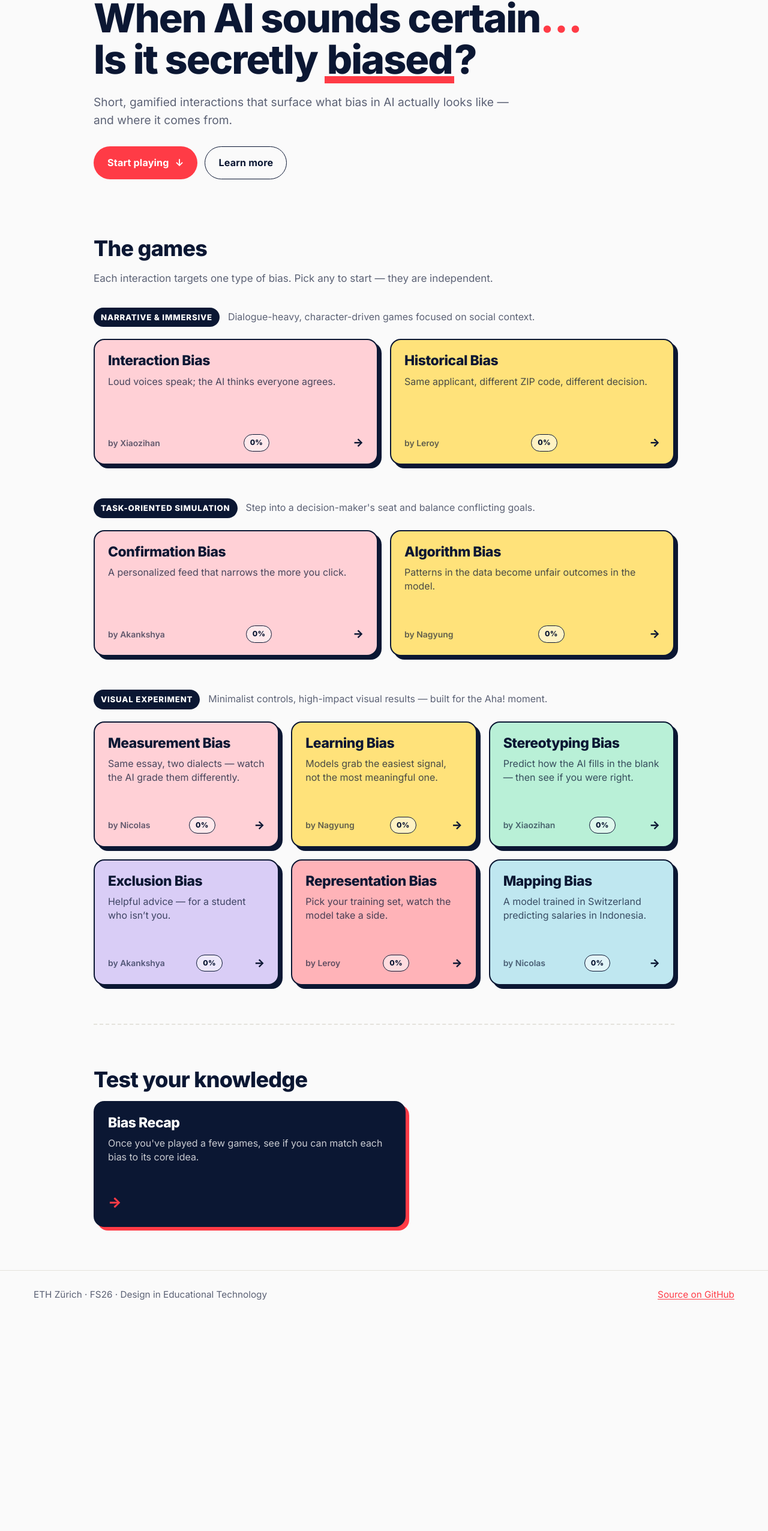
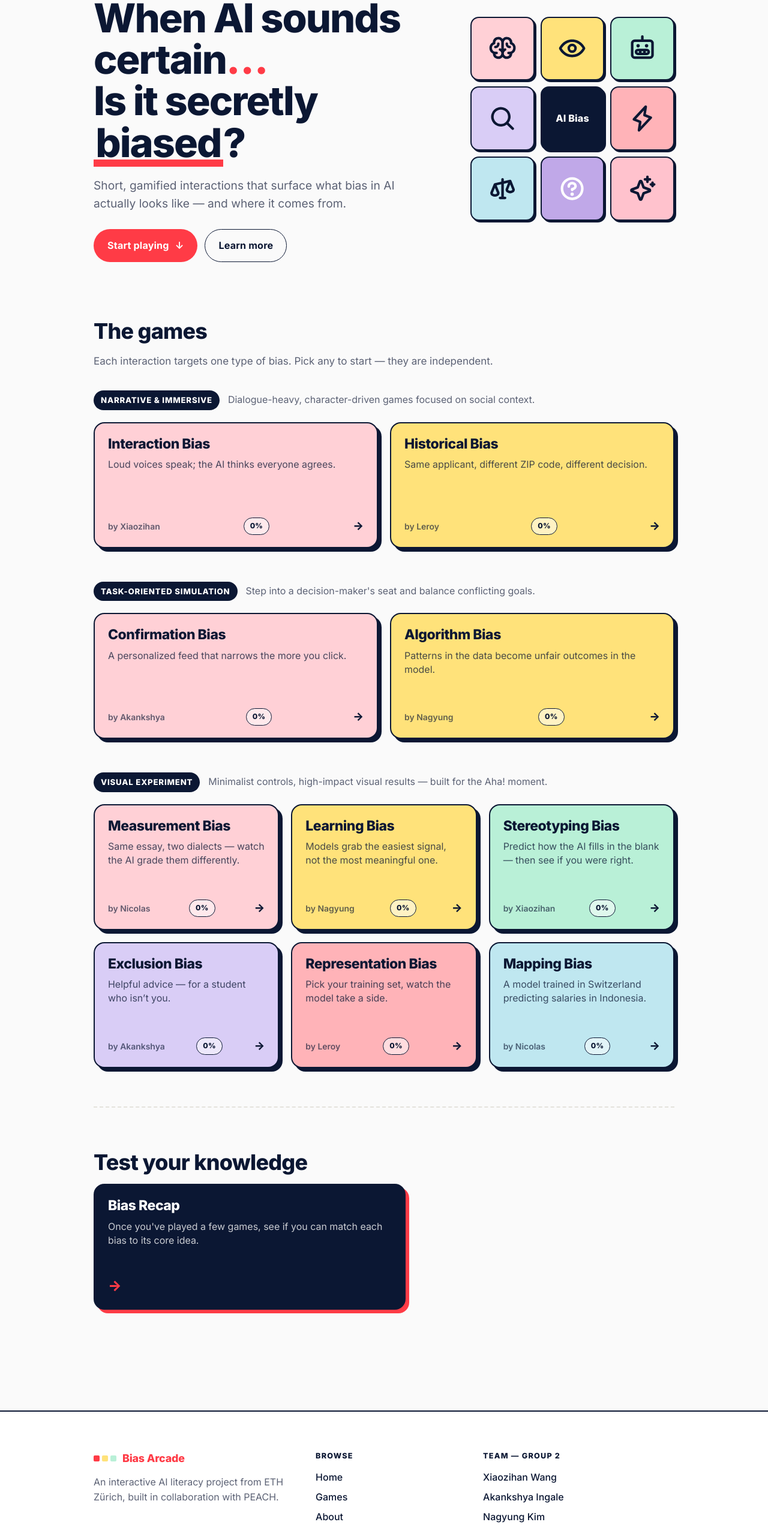
Before and after one commit to Nyckii/ai-literacy-website, a React (Vite) app: page / in a window 1280 px wide. Shown: the part 219-2772 px from the top of the page at 60% size. Before the commit the page ends 2427 px from the top, so only its background shows below. Built offline with nearby package versions, Linux system fonts and the light colour scheme.

Commit message:
Migrate style of header and footer + scss

```diff
--- /dev/null
+++ b/src/components/Layout.scss
@@ -0,0 +1,120 @@
+// Layout.scss — site-wide chrome (footer for now)
+// Header / rainbow strip styles still live in index.css.
+
+$footer-max: 1080px;
+
+.site-footer {
+  margin-top: clamp(48px, 8vw, 96px);
+  border-top: 2px solid var(--ink);
+  background: var(--surface);
+  font-size: 0.92rem;
+  color: var(--text-muted);
+  position: relative;
+}
+
+.footer-grid {
+  max-width: $footer-max;
+  margin: 0 auto;
+  padding: clamp(40px, 6vw, 64px) clamp(20px, 5vw, 56px) clamp(24px, 4vw, 36px);
+  display: grid;
+  grid-template-columns: 1.4fr 1fr 1.4fr;
+  gap: clamp(28px, 4vw, 56px);
+
+  @media (max-width: 760px) {
+    grid-template-columns: 1fr;
+    gap: 32px;
+  }
+}
+
+.footer-brand {
+  .brand {
+    margin-bottom: 14px;
+  }
+}
+
+.footer-tagline {
+  margin: 0;
+  font-size: 0.94rem;
+  line-height: 1.55;
+  color: var(--text-muted);
+  max-width: 32ch;
+}
+
+.footer-col-title {
+  margin: 0 0 14px;
+  font-family: var(--display);
+  font-size: 0.74rem;
+  font-weight: 800;
+  letter-spacing: 0.1em;
+  text-transform: uppercase;
+  color: var(--ink);
+}
+
+.footer-links,
+.footer-team {
+  list-style: none;
+  padding: 0;
+  margin: 0;
+  display: flex;
+  flex-direction: column;
+  gap: 8px;
+  font-size: 0.94rem;
+}
+
+.footer-links a {
+  color: var(--ink);
+  text-decoration: none;
+  font-weight: 500;
+  transition: color 0.12s ease;
+
+  &:hover {
+    color: var(--accent);
+  }
+}
+
+.footer-team li {
+  color: var(--text);
+  font-weight: 500;
+}
+
+.footer-course {
+  margin: 14px 0 0;
+  font-size: 0.82rem;
+  color: var(--text-muted);
+  font-style: italic;
+}
+
+.footer-bottom {
+  max-width: $footer-max;
+  margin: 0 auto;
+  padding: 20px clamp(20px, 5vw, 56px);
+  border-top: 1px dashed var(--border);
+  display: flex;
+  justify-content: space-between;
+  align-items: center;
+  flex-wrap: wrap;
+  gap: 12px;
+  font-size: 0.85rem;
+  color: var(--text-muted);
+
+  p {
+    margin: 0;
+  }
+
+  a {
+    color: var(--ink);
+    font-weight: 600;
+    text-decoration: none;
+    transition: color 0.12s ease;
+
+    &:hover {
+      color: var(--accent);
+    }
+  }
+}
+
+// Bottom rainbow strip overrides the sticky positioning of the top one
+.rainbow-strip-bottom {
+  position: static;
+  margin: 0;
+}
--- a/src/components/Layout.tsx
+++ b/src/components/Layout.tsx
@@ -1,5 +1,6 @@
 import { useEffect } from 'react';
 import { Link, NavLink, Outlet, useLocation } from 'react-router-dom';
+import './Layout.scss';
 
 export function Layout() {
   const location = useLocation();
@@ -40,16 +41,56 @@ export function Layout() {
       </main>
 
       <footer className="site-footer">
-        <p>ETH Zürich · FS26 · Design in Educational Technology</p>
-        <p>
+        <div className="footer-grid">
+          <div className="footer-brand">
+            <Link to="/" className="brand">
+              <span className="brand-mark" aria-hidden />
+              <span className="brand-name">Bias Arcade</span>
+            </Link>
+            <p className="footer-tagline">
+              An interactive AI literacy project from ETH Zürich, built in
+              collaboration with PEACH.
+            </p>
+          </div>
+
+          <div className="footer-col">
+            <h4 className="footer-col-title">Browse</h4>
+            <ul className="footer-links">
+              <li><Link to="/">Home</Link></li>
+              <li><Link to="/#games">Games</Link></li>
+              <li><Link to="/about">About</Link></li>
+              <li><Link to="/resources">Resources</Link></li>
+              <li><Link to="/faq">FAQ</Link></li>
+            </ul>
+          </div>
+
+          <div className="footer-col">
+            <h4 className="footer-col-title">Team — Group 2</h4>
+            <ul className="footer-team">
+              <li>Xiaozihan Wang</li>
+              <li>Akankshya Ingale</li>
+              <li>Nagyung Kim</li>
+              <li>Leroy Borgeaud dit Avocat</li>
+              <li>Nicolas Stucki</li>
+            </ul>
+            <p className="footer-course">
+              FS26 · Design in Educational Technology
+            </p>
+          </div>
+        </div>
+
+        <div className="footer-bottom">
+          <p>© 2026 Bias Arcade</p>
           <a
             href="https://github.com/Nyckii/ai-literacy-website"
             target="_blank"
             rel="noreferrer"
           >
-            Source on GitHub
+            Source on GitHub →
           </a>
-        </p>
+        </div>
+
+        <div className="rainbow-strip rainbow-strip-bottom" aria-hidden />
       </footer>
     </div>
   );
--- a/src/index.css
+++ b/src/index.css
@@ -227,17 +227,6 @@ code {
   padding: clamp(40px, 6vw, 72px) clamp(20px, 5vw, 56px);
 }
 
-.site-footer {
-  border-top: 1px solid var(--border);
-  padding: 28px clamp(20px, 5vw, 56px);
-  font-size: 0.9rem;
-  color: var(--text-muted);
-  display: flex;
-  justify-content: space-between;
-  flex-wrap: wrap;
-  gap: 8px;
-}
-
 /* ---------- Hero ---------- */
 
 .eyebrow {
@@ -254,10 +243,74 @@ code {
   padding: clamp(16px, 4vw, 36px) 0 clamp(28px, 4vw, 40px);
   margin-bottom: 0;
   position: relative;
+  display: grid;
+  grid-template-columns: 1fr;
+  gap: clamp(28px, 5vw, 56px);
+  align-items: center;
+}
+
+@media (min-width: 880px) {
+  .hero {
+    grid-template-columns: 1.35fr 1fr;
+  }
+}
+
+.hero-text {
+  min-width: 0;
 }
 
 .hero h1 {
   max-width: 18ch;
+}
+
+/* ── Hero arcade-tile decoration ── */
+.hero-art {
+  display: grid;
+  grid-template-columns: repeat(3, 1fr);
+  gap: 10px;
+  width: 100%;
+  max-width: 340px;
+  justify-self: center;
+}
+
+@media (min-width: 880px) {
+  .hero-art {
+    justify-self: end;
+  }
+}
+
+.hero-tile {
+  aspect-ratio: 1;
+  border: 2px solid var(--ink);
+  border-radius: 14px;
+  display: flex;
+  align-items: center;
+  justify-content: center;
+  color: var(--ink);
+  box-shadow: 3px 3px 0 var(--ink);
+}
+
+.hero-tile svg {
+  width: 44%;
+  height: 44%;
+}
+
+.hero-tile.tile-pink     { background: var(--tile-pink); }
+.hero-tile.tile-yellow   { background: var(--tile-yellow); }
+.hero-tile.tile-mint     { background: var(--tile-mint); }
+.hero-tile.tile-lavender { background: var(--tile-lavender); }
+.hero-tile.tile-coral    { background: var(--tile-coral); }
+.hero-tile.tile-sky      { background: var(--tile-sky); }
+.hero-tile.tile-purple   { background: var(--tile-purple); color: #fff; }
+.hero-tile.tile-rose     { background: var(--tile-rose); }
+
+.hero-tile-center {
+  background: var(--ink);
+  color: #fff;
+  font-family: var(--display);
+  font-weight: 800;
+  font-size: clamp(0.78rem, 1.4vw, 0.95rem);
+  letter-spacing: 0.01em;
 }
 
 .hero-dots {
--- a/src/pages/Home.tsx
+++ b/src/pages/Home.tsx
@@ -1,3 +1,13 @@
+import {
+  Brain,
+  Eye,
+  Lightning,
+  MagnifyingGlass,
+  Question,
+  Robot,
+  Scales,
+  Sparkle,
+} from "@phosphor-icons/react";
 import { useEffect, useState } from "react";
 import { Link } from "react-router-dom";
 import { gamesByStyle } from "../data/games";
@@ -20,6 +30,7 @@ export function Home() {
   return (
     <>
       <section className="hero">
+        <div className="hero-text">
           <p className="eyebrow">Bias Arcade</p>
           <h1>
             When AI sounds certain<span className="hero-dots">…</span>
@@ -38,6 +49,19 @@ export function Home() {
             <Link to="/about" className="btn btn-ghost">
               Learn more
             </Link>
+          </div>
+        </div>
+
+        <div className="hero-art" aria-hidden>
+          <div className="hero-tile tile-pink"><Brain weight="bold" /></div>
+          <div className="hero-tile tile-yellow"><Eye weight="bold" /></div>
+          <div className="hero-tile tile-mint"><Robot weight="bold" /></div>
+          <div className="hero-tile tile-lavender"><MagnifyingGlass weight="bold" /></div>
+          <div className="hero-tile hero-tile-center">AI Bias</div>
+          <div className="hero-tile tile-coral"><Lightning weight="bold" /></div>
+          <div className="hero-tile tile-sky"><Scales weight="bold" /></div>
+          <div className="hero-tile tile-purple"><Question weight="bold" /></div>
+          <div className="hero-tile tile-rose"><Sparkle weight="bold" /></div>
         </div>
       </section>
 
```
Lines whose indentation alone changed are shown as unchanged.
